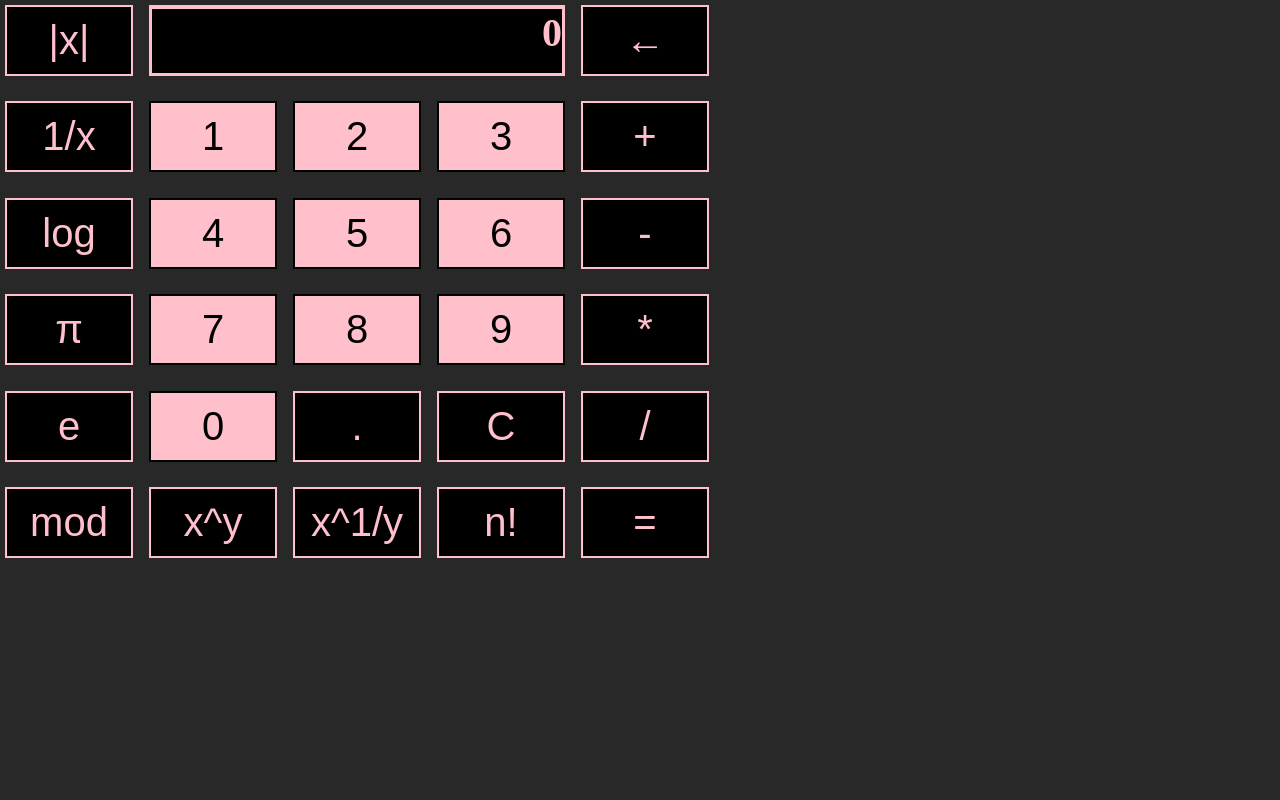
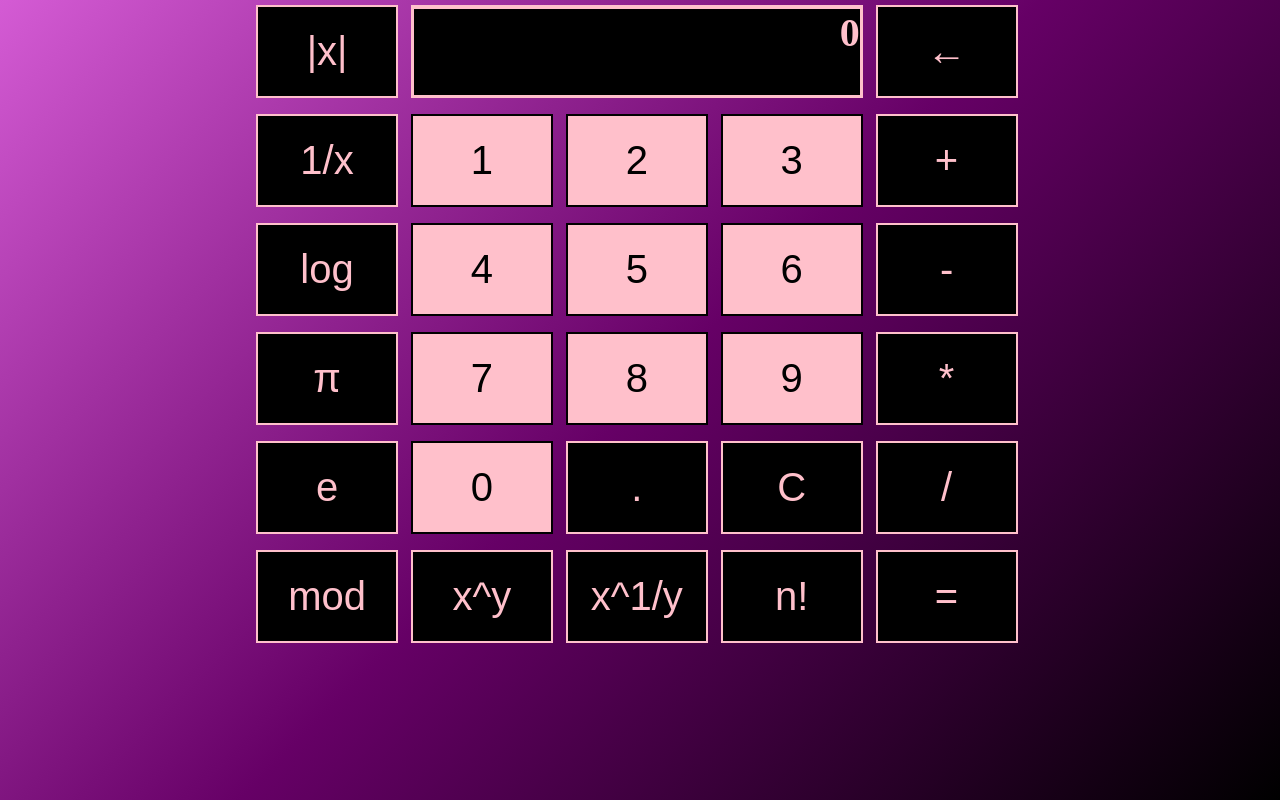
Before and after one commit to HrynykNataliia/Calculator, a plain HTML site: page view/index.html in a window 1280 px wide. Drawn offline with Linux system fonts and the light colour scheme.

Commit message:
add singleOperands and update CSS

```diff
--- a/css/styles.css
+++ b/css/styles.css
@@ -3,15 +3,17 @@
     margin: 0;
 }
 body{
-    background-color: #282828;
+    background-image: linear-gradient(315deg, rgb(0, 0, 0), rgb(102, 0, 102), rgb(212, 91, 212));
+    height: 100vh;
 }
 #calculator{
-    margin: 5px;
-    width: 50vw;
+    padding: 5px;
+    width: 60vw;
+    height: 70vh;
     display: grid;
-    grid-template-columns: 20% 20% 20% 20% 20%;
+    grid-template-columns: 18.5% 18.5% 18.5% 18.5% 18.5%;
     grid-template-rows: 16.6% 16.6% 16.6% 16.6% 16.6% 16.6%;
-    grid-gap: 2vw 2vh;
+    grid-gap: 2vh 1vw;
 }
 .screen{
     border-width: 3px;
@@ -41,10 +43,86 @@ body{
     background-color: black;
     color: pink;
     border: 2px solid pink;
+    transition: 0.2s;
+}
+.numpad-button:hover{
+    background-color: rgb(212, 91, 212);
+    color: pink;
+    border-color: pink;
+}
 
-}
 .numpad-number{
     background-color: pink;
     color: black;
     border: 2px solid black;
 }
+.center{
+    display: flex;
+    justify-content: center;
+}
+#calculate{
+    position: relative;
+    transition: 0.2s;
+    overflow: hidden;
+}
+#calculate:hover{
+    border: none;
+    color: black;
+    background: pink;
+    box-shadow: 0 0 10px pink, 0 0 40px pink, 0 0 80px pink;
+    transition-delay: 1s;
+}
+#calculate span{
+    position: absolute;
+    display: block;
+}
+#calculate span:nth-child(1){
+    top: 0;
+    left: -100%;
+    width: 100%;
+    height: 2px;
+    background: linear-gradient(90deg, transparent, pink);
+}
+#calculate:hover span:nth-child(1){
+    left: 100%;
+    transition: 1s;
+}
+#calculate span:nth-child(3){
+    bottom: 0;
+    right: -100%;
+    width: 100%;
+    height: 2px;
+    background: linear-gradient(270deg, transparent, pink);
+}
+#calculate:hover span:nth-child(3){
+    right: 100%;
+    transition: 1s;
+    transition-delay: 0.5s;
+}
+#calculate span:nth-child(2){
+    top: -100%;
+    right: 0;
+    width: 2px;
+    height: 100%;
+    background: linear-gradient(180deg, transparent, pink);
+}
+#calculate:hover span:nth-child(2){
+    top: 100%;
+    transition: 1s;
+    transition-delay: 0.25s;
+}
+#calculate span:nth-child(4){
+    bottom: -100%;
+    left: 0;
+    width: 2px;
+    height: 100%;
+    background: linear-gradient(360deg, transparent, pink);
+}
+#calculate:hover span:nth-child(4){
+    bottom: 100%;
+    transition: 1s;
+    transition-delay: 0.75s;
+}
+button{
+    cursor: pointer;
+}
--- a/js/app.js
+++ b/js/app.js
@@ -5,8 +5,17 @@ const calculator = {
     "/": (x, y) => x / y,
     "mod": (x, y) => x % y,
     "log": (x, y) => Math.log2(y) / Math.log2(x),
-    "x^y": (x, y) => Math.pow(x, y),
-    "x^1/y": (x, y) => Math.pow(x, 1 / y)
+    "^": (x, y) => Math.pow(x, y),
+    "^1/": (x, y) => Math.pow(x, 1 / y),
+    "1/x": (x) => 1 / x,
+    "|x|": (x) => Math.abs(x),
+    "n!": (x) => {
+        for (let i = x - 1; i > 0; i--)
+            x *= i;
+        return x;
+    },
+    "π": Math.PI,
+    "е": Math.E
 };
 
 const screen = document.getElementById("screen");
@@ -24,7 +33,7 @@ const onNumberClick = function() {
 const onDoubleOperandClick = function () {
     calculate();
     screen2.innerHTML = screen.innerHTML;
-    screen3.innerHTML = this.innerHTML;
+    screen3.innerHTML = this.innerHTML.replaceAll(/[xy]/g, "");
     screen.innerHTML = "0";
 }
 
@@ -38,12 +47,29 @@ const calculate = () => {
     }
 };
 
+const onSingleOperandClick = function () {
+    let x = parseFloat(screen.innerHTML);
+    screen.innerHTML = calculator[this.innerHTML](x);
+}
+
+const onConstantClick = function () {
+    screen.innerHTML = calculator[this.innerHTML];
+}
+
 for (let button of document.getElementsByClassName("numpad-number")) {
     button.addEventListener("click", onNumberClick);
 }
 
 for (let button of document.querySelectorAll("[doubleOperand]")){
     button.addEventListener("click", onDoubleOperandClick);
+}
+
+for (let button of document.querySelectorAll("[singleOperand]")){
+    button.addEventListener("click", onSingleOperandClick);
+}
+
+for (let button of document.querySelectorAll("[constantButton]")){
+    button.addEventListener("click", onConstantClick);
 }
 
 document.getElementById("reset").addEventListener("click", () => {
--- a/view/index.html
+++ b/view/index.html
@@ -7,8 +7,9 @@
 </head>
 <body>
 
+<div class="center">
     <div id="calculator">
-    <button class="numpad-button">|x|</button>
+        <button class="numpad-button" singleOperand>|x|</button>
         <div class="screen">
             <div class="upper-screen">
                 <h4 id="screen2"></h4>
@@ -18,7 +19,7 @@
         </div>
         <button class="numpad-button" id="delete-button">←</button>
 
-    <button class="numpad-button">1/x</button>
+        <button class="numpad-button" singleOperand>1/x</button>
 
         <button class="numpad-button numpad-number">1</button>
         <button class="numpad-button numpad-number">2</button>
@@ -34,7 +35,7 @@
 
         <button class="numpad-button" doubleOperand>-</button>
 
-    <button class="numpad-button">π</button>
+        <button class="numpad-button" constantButton>π</button>
 
         <button class="numpad-button numpad-number">7</button>
         <button class="numpad-button numpad-number">8</button>
@@ -42,7 +43,7 @@
 
         <button class="numpad-button" doubleOperand>*</button>
 
-    <button class="numpad-button">е</button>
+        <button class="numpad-button" constantButton>е</button>
 
         <button class="numpad-button numpad-number">0</button>
         <button class="numpad-button" id="dot-button">.</button>
@@ -53,8 +54,15 @@
         <button class="numpad-button" doubleOperand>mod</button>
         <button class="numpad-button" doubleOperand>x^y</button>
         <button class="numpad-button" doubleOperand>x^1/y</button>
-    <button class="numpad-button">n!</button>
-    <button class="numpad-button" id="calculate">=</button>
+        <button class="numpad-button" singleOperand>n!</button>
+        <button class="numpad-button" id="calculate">
+            <span></span>
+            <span></span>
+            <span></span>
+            <span></span>
+            =
+        </button>
+    </div>
 </div>
 
 <script src="../js/app.js"></script>
```
Lines whose indentation alone changed are shown as unchanged.
